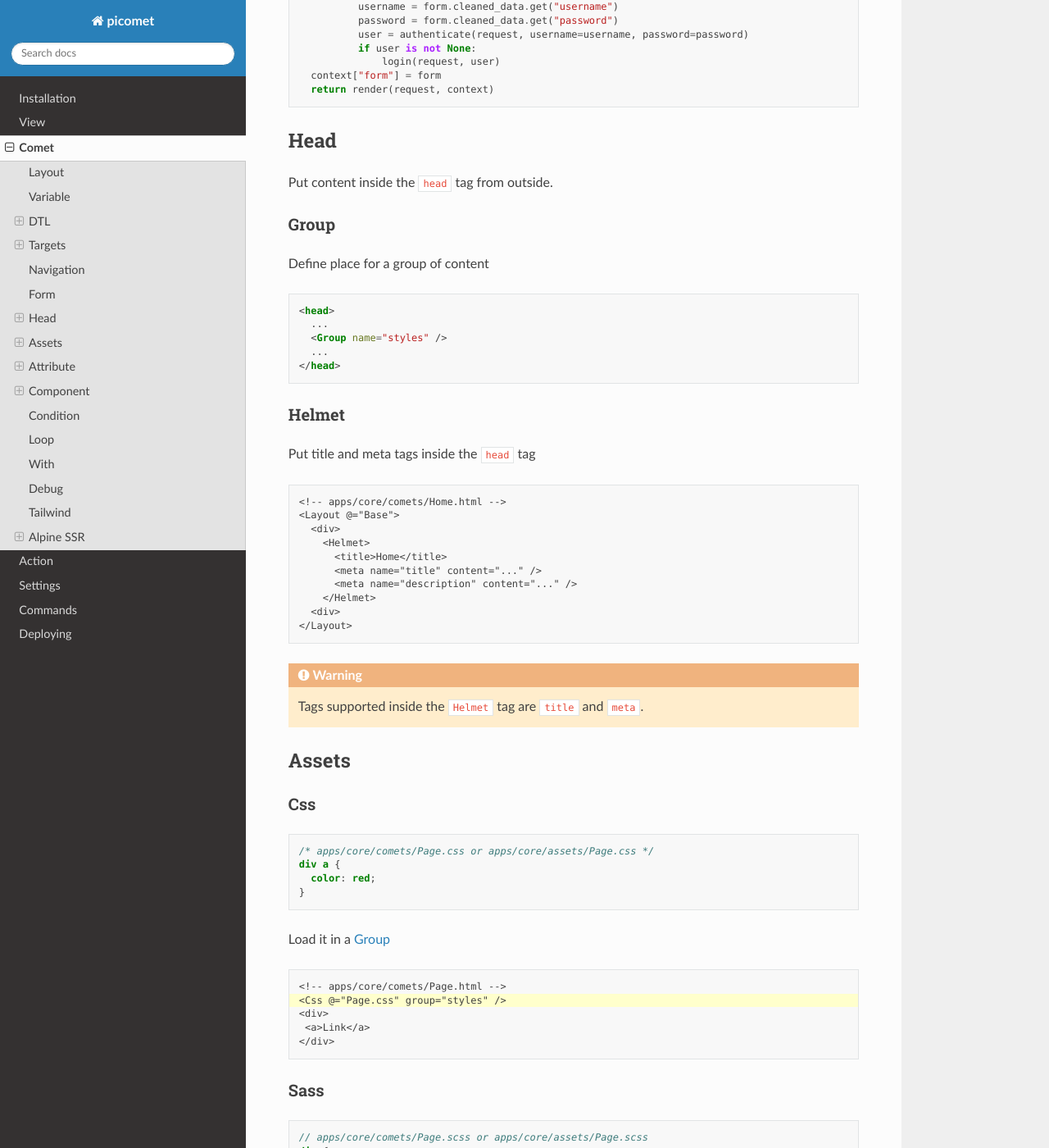
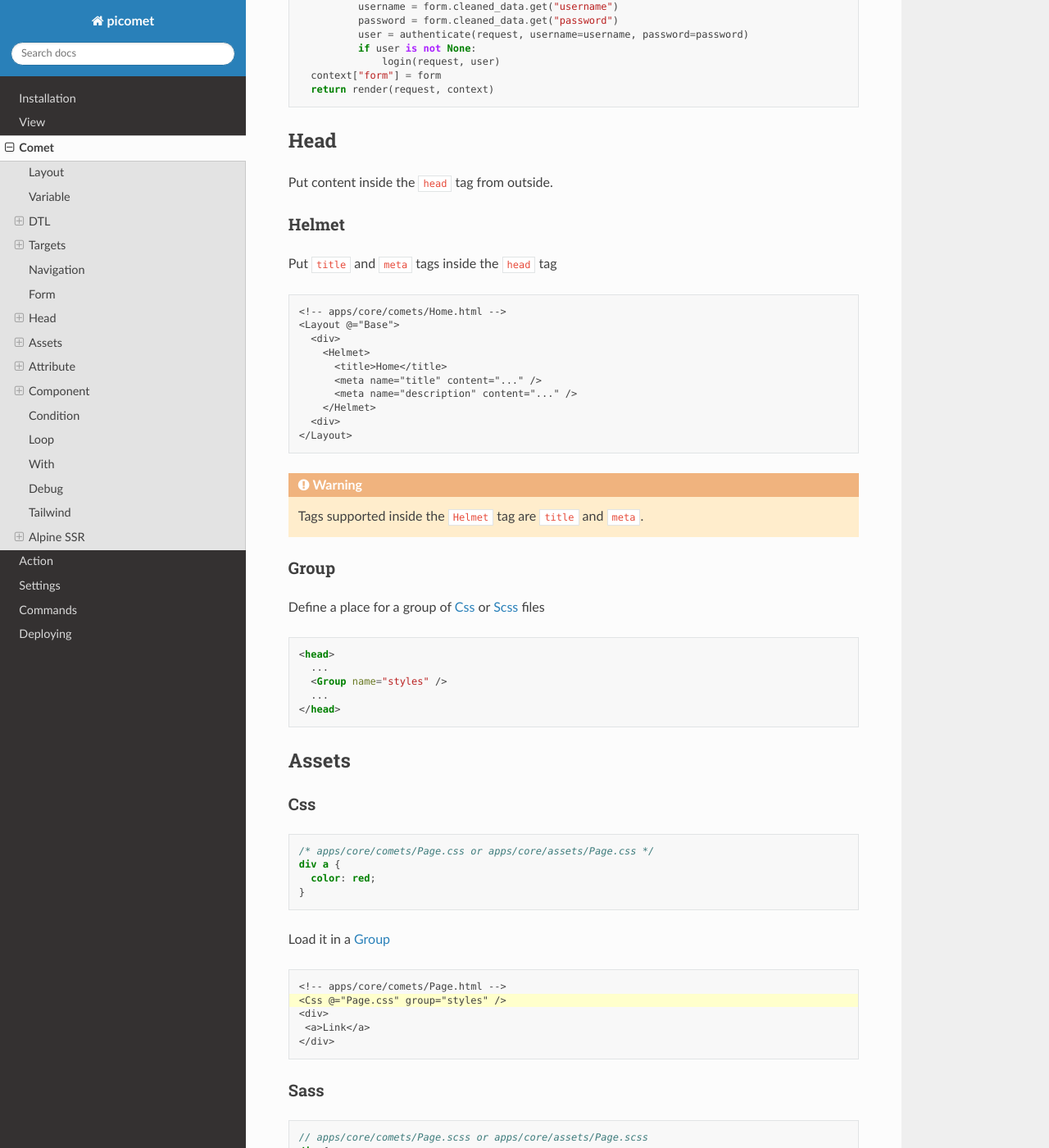
Before and after one commit to picomet/picomet, a Sphinx documentation site: the page built from docs/source/comet.rst, in a window 1280 px wide and 1400 px high, scrolled down 2984 px. Shown: the whole window at 82% size. Built offline with Sphinx 7.4.7 and the Read the Docs theme 2.0.0, drawn with Linux system fonts in a browser that asks for light colours.

Commit message:
docs: improve comet head section

```diff
--- a/docs/source/comet.rst
+++ b/docs/source/comet.rst
@@ -168,25 +168,10 @@
 
 Put content inside the ``head`` tag from outside.
 
-.. _group:
-
-Group
-~~~~~
-
-Define place for a group of content
-
-.. code-block:: html
-
-  <head>
-    ...
-    <Group name="styles" />
-    ...
-  </head>
-
 Helmet
 ~~~~~~
 
-Put title and meta tags inside the ``head`` tag
+Put ``title`` and ``meta`` tags inside the ``head`` tag
 
 .. code-block:: text
 
@@ -204,9 +189,26 @@
 .. warning::
   Tags supported inside the ``Helmet`` tag are ``title`` and ``meta``.
 
+.. _group:
+
+Group
+~~~~~
+
+Define a place for a group of :ref:`Css <css>` or :ref:`Scss <scss>` files
+
+.. code-block:: html
+
+  <head>
+    ...
+    <Group name="styles" />
+    ...
+  </head>
+
 
 Assets
 ------
+
+.. _css:
 
 Css
 ~~~
@@ -228,6 +230,8 @@
   <div>
    <a>Link</a>
   </div>
+
+.. _scss:
 
 Sass
 ~~~~
```
